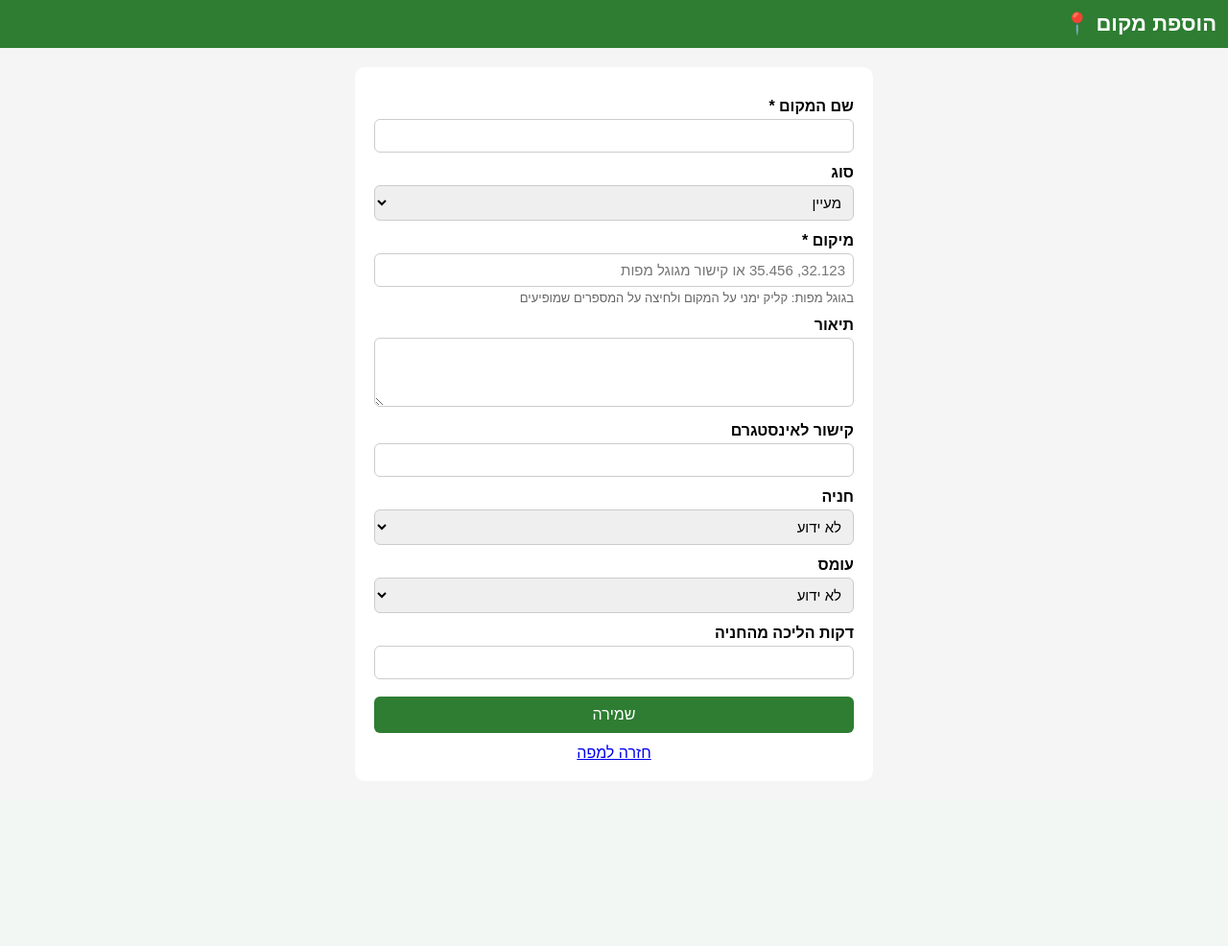
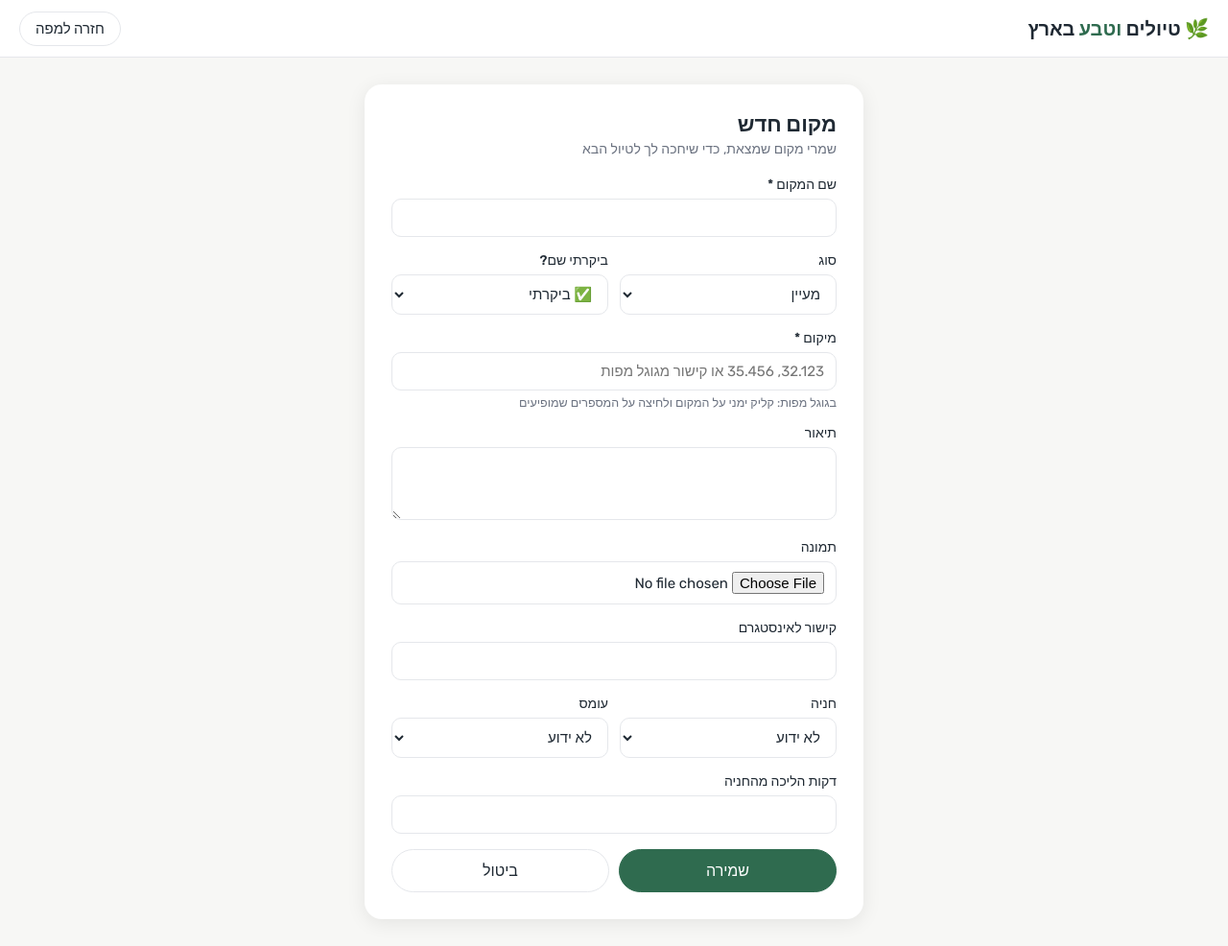
Before and after one commit to maayan2dahan-cloud/trip-spots, a Flask app: page /add in a window 1280 px wide. Shown: the whole page at 96% size. Before the commit the page ends 814 px from the top, so only its background shows below. Run offline with Flask 3, Linux system fonts and the light colour scheme.

Commit message:
design, filters, edit, images

```diff
--- a/app.py
+++ b/app.py
@@ -1,15 +1,38 @@
+import os
 import re
 import sqlite3
+import uuid
 from flask import Flask, render_template, request, redirect, url_for
 
 app = Flask(__name__)
+app.config["MAX_CONTENT_LENGTH"] = 10 * 1024 * 1024  # עד 10MB לתמונה
+
+UPLOAD_FOLDER = os.path.join("static", "uploads")
+ALLOWED_EXTENSIONS = {".jpg", ".jpeg", ".png", ".webp", ".gif"}
+os.makedirs(UPLOAD_FOLDER, exist_ok=True)
+
+TYPES = ["מעיין", "תצפית", "מסלול", "נחל", "אחר"]
+LOCATION_ERROR = "לא הצלחתי למצוא קואורדינטות. נסי להדביק את המספרים מגוגל מפות (קליק ימני על המקום)."
+
+
+# ---------- פונקציות עזר ----------
+
+def get_db():
+    conn = sqlite3.connect("places.db")
+    conn.row_factory = sqlite3.Row
+    return conn
 
 def get_places():
-    conn = sqlite3.connect("places.db")
-    conn.row_factory = sqlite3.Row   # כדי לקבל שורות עם שמות עמודות
+    conn = get_db()
     rows = conn.execute("SELECT * FROM places").fetchall()
     conn.close()
     return [dict(row) for row in rows]
+
+def get_place(place_id):
+    conn = get_db()
+    row = conn.execute("SELECT * FROM places WHERE id = ?", (place_id,)).fetchone()
+    conn.close()
+    return dict(row) if row else None
 
 def parse_location(text):
     """מקבלת קואורדינטות או קישור של גוגל מפות ומחזירה (lat, lng), או None"""
@@ -24,36 +47,110 @@ def parse_location(text):
             return float(match.group(1)), float(match.group(2))
     return None
 
+def save_image(file):
+    """שומרת תמונה שהועלתה. מחזירה (שם קובץ, שגיאה)"""
+    if not file or not file.filename:
+        return None, None
+    ext = os.path.splitext(file.filename)[1].lower()
+    if ext not in ALLOWED_EXTENSIONS:
+        return None, "אפשר להעלות רק תמונות (jpg, png, webp, gif)."
+    name = uuid.uuid4().hex + ext
+    file.save(os.path.join(UPLOAD_FOLDER, name))
+    return name, None
+
+def read_form():
+    """קוראת את שדות הטופס. מחזירה (מילון עם הנתונים, שגיאה)"""
+    location = parse_location(request.form["location"])
+    if location is None:
+        return None, LOCATION_ERROR
+    walk = request.form["walk_minutes"]
+    data = {
+        "name": request.form["name"],
+        "type": request.form["type"],
+        "lat": location[0],
+        "lng": location[1],
+        "description": request.form["description"],
+        "instagram": request.form["instagram"],
+        "parking": request.form["parking"],
+        "crowded": request.form["crowded"],
+        "walk_minutes": int(walk) if walk else None,
+        "visited": request.form["visited"],
+    }
+    return data, None
+
+
+# ---------- דפים ----------
+
 @app.route("/")
 def home():
     return render_template("index.html", places=get_places())
 
+
 @app.route("/add", methods=["GET", "POST"])
 def add_place():
     if request.method == "POST":
-        location = parse_location(request.form["location"])
-        if location is None:
-            return render_template("add.html",
-                error="לא הצלחתי למצוא קואורדינטות. נסי להדביק את המספרים מגוגל מפות (קליק ימני על המקום).")
+        data, error = read_form()
+        if error is None:
+            data["image"], error = save_image(request.files.get("image"))
+        if error:
+            # מחזירים את הטופס עם מה שכבר הוקלד
+            return render_template("add.html", error=error, place=request.form, types=TYPES)
 
-        lat, lng = location
-        walk = request.form["walk_minutes"]
-
-        conn = sqlite3.connect("places.db")
+        conn = get_db()
         conn.execute("""
-            INSERT INTO places (name, type, lat, lng, description, instagram, parking, crowded, walk_minutes)
-            VALUES (?, ?, ?, ?, ?, ?, ?, ?, ?)
-        """, (
-            request.form["name"], request.form["type"], lat, lng,
-            request.form["description"], request.form["instagram"],
-            request.form["parking"], request.form["crowded"],
-            int(walk) if walk else None
-        ))
+            INSERT INTO places (name, type, lat, lng, description, instagram,
+                                parking, crowded, walk_minutes, image, visited)
+            VALUES (:name, :type, :lat, :lng, :description, :instagram,
+                    :parking, :crowded, :walk_minutes, :image, :visited)
+        """, data)
         conn.commit()
         conn.close()
         return redirect(url_for("home"))
 
-    return render_template("add.html")
+    return render_template("add.html", place={}, types=TYPES)
+
+
+@app.route("/edit/<int:place_id>", methods=["GET", "POST"])
+def edit_place(place_id):
+    place = get_place(place_id)
+    if place is None:
+        return "המקום לא נמצא", 404
+
+    if request.method == "POST":
+        data, error = read_form()
+        new_image = None
+        if error is None:
+            new_image, error = save_image(request.files.get("image"))
+        if error:
+            form = dict(request.form)
+            form["image"] = place["image"]
+            return render_template("add.html", error=error, place=form, types=TYPES, editing=True)
+
+        # אם הועלתה תמונה חדשה - מוחקים את הישנה
+        if new_image and place["image"]:
+            old_path = os.path.join(UPLOAD_FOLDER, place["image"])
+            if os.path.exists(old_path):
+                os.remove(old_path)
+
+        data["image"] = new_image or place["image"]   # בלי תמונה חדשה - שומרים את הישנה
+        data["id"] = place_id
+
+        conn = get_db()
+        conn.execute("""
+            UPDATE places
+            SET name = :name, type = :type, lat = :lat, lng = :lng,
+                description = :description, instagram = :instagram,
+                parking = :parking, crowded = :crowded,
+                walk_minutes = :walk_minutes, image = :image, visited = :visited
+            WHERE id = :id
+        """, data)
+        conn.commit()
+        conn.close()
+        return redirect(url_for("home"))
+
+    place["location"] = f"{place['lat']}, {place['lng']}"
+    return render_template("add.html", place=place, types=TYPES, editing=True)
+
 
 if __name__ == "__main__":
     app.run(debug=True)
--- /dev/null
+++ b/static/style.css
@@ -0,0 +1,121 @@
+/* ---------- צבעים ומשתנים ---------- */
+:root {
+  --green: #2f6b4f;
+  --green-light: #e8f1ec;
+  --text: #1f2933;
+  --muted: #6b7280;
+  --border: #e5e7eb;
+  --bg: #f7f7f5;
+  --radius: 14px;
+  --shadow: 0 4px 20px rgba(0, 0, 0, 0.08);
+}
+
+* { box-sizing: border-box; }
+body { margin: 0; font-family: "Rubik", Arial, sans-serif; color: var(--text); background: var(--bg); }
+
+/* ---------- פס עליון ---------- */
+.topbar {
+  height: 60px; display: flex; align-items: center; justify-content: space-between;
+  padding: 0 20px; background: white; border-bottom: 1px solid var(--border);
+  position: relative; z-index: 1000;
+}
+.logo { font-size: 20px; font-weight: 700; color: var(--text); text-decoration: none; }
+.logo span { color: var(--green); }
+
+.btn {
+  display: inline-flex; align-items: center; gap: 6px; padding: 8px 16px;
+  border-radius: 999px; background: var(--green); color: white; text-decoration: none;
+  font-weight: 500; font-size: 15px; border: 1px solid var(--green); cursor: pointer; font-family: inherit;
+}
+.btn:hover { opacity: 0.9; }
+.btn-ghost { background: white; color: var(--text); border-color: var(--border); }
+
+/* ---------- מפה ---------- */
+#map { height: calc(100vh - 60px); }
+.leaflet-container { font-family: "Rubik", Arial, sans-serif; }
+
+/* ---------- סינון ---------- */
+.filters {
+  position: absolute; top: 72px; right: 16px; left: 16px; z-index: 900;
+  display: flex; flex-direction: column; gap: 8px; align-items: flex-start;
+  pointer-events: none;
+}
+.chip-row { display: flex; gap: 8px; overflow-x: auto; max-width: 100%; padding-bottom: 2px; pointer-events: auto; }
+.chip {
+  flex-shrink: 0; padding: 7px 14px; border-radius: 999px; background: white;
+  border: 1px solid var(--border); box-shadow: var(--shadow); font-family: inherit;
+  font-size: 14px; color: var(--text); cursor: pointer;
+}
+.chip.active { background: var(--green); color: white; border-color: var(--green); }
+.counter {
+  pointer-events: auto; background: white; padding: 4px 12px; border-radius: 999px;
+  font-size: 13px; color: var(--muted); box-shadow: var(--shadow);
+}
+
+/* ---------- סיכות ---------- */
+.marker {
+  width: 38px; height: 38px; border-radius: 50%; background: white;
+  display: flex; align-items: center; justify-content: center; font-size: 20px;
+  box-shadow: 0 2px 8px rgba(0, 0, 0, 0.25); border: 2px solid white; transition: transform 0.15s;
+}
+.marker:hover { transform: scale(1.15); }
+.marker.not-visited { opacity: 0.55; border: 2px dashed var(--muted); }
+
+/* ---------- חלון מידע ---------- */
+.leaflet-popup-content-wrapper {
+  padding: 0; border-radius: var(--radius); overflow: hidden; box-shadow: 0 8px 30px rgba(0, 0, 0, 0.15);
+}
+.leaflet-popup-content { margin: 0; }
+.leaflet-popup-content p { margin: 0 0 10px; }
+.leaflet-container a.leaflet-popup-close-button {
+  top: 8px; right: 8px; width: 26px; height: 26px; border-radius: 50%;
+  background: rgba(255, 255, 255, 0.9); color: var(--text); line-height: 24px; text-align: center; z-index: 2;
+}
+
+.popup-img { width: 100%; height: 150px; object-fit: cover; display: block; }
+.popup-body { padding: 14px 16px 16px; }
+.popup-tag {
+  display: inline-block; font-size: 12px; background: var(--green-light); color: var(--green);
+  padding: 2px 10px; border-radius: 999px; margin-bottom: 6px;
+}
+.popup-body h3 { margin: 0 0 4px; font-size: 18px; }
+.popup-desc { color: var(--muted); font-size: 14px; line-height: 1.5; }
+.popup-meta { display: flex; flex-wrap: wrap; gap: 6px; margin-bottom: 12px; }
+.meta { font-size: 12.5px; background: var(--bg); border-radius: 8px; padding: 3px 8px; }
+.popup-actions { display: flex; flex-wrap: wrap; gap: 6px; }
+.popup-actions a {
+  font-size: 13px; padding: 6px 12px; border-radius: 999px; text-decoration: none;
+  border: 1px solid var(--border); color: var(--text) !important;
+}
+.popup-actions a.primary { background: var(--green); border-color: var(--green); color: white !important; }
+
+/* ---------- טופס ---------- */
+.form-card {
+  max-width: 520px; margin: 28px auto; background: white; padding: 28px;
+  border-radius: 18px; box-shadow: var(--shadow);
+}
+.form-card h2 { margin: 0 0 4px; font-size: 22px; }
+.form-sub { margin: 0 0 20px; color: var(--muted); font-size: 14px; }
+.field { margin-bottom: 16px; }
+.field label { display: block; font-weight: 500; font-size: 14px; margin-bottom: 6px; }
+.field input, .field select, .field textarea {
+  width: 100%; padding: 10px 12px; border: 1px solid var(--border); border-radius: 10px;
+  font-size: 15px; font-family: inherit; background: white; color: var(--text);
+}
+.field input:focus, .field select:focus, .field textarea:focus {
+  outline: none; border-color: var(--green); box-shadow: 0 0 0 3px var(--green-light);
+}
+.row { display: grid; grid-template-columns: 1fr 1fr; gap: 12px; }
+.hint { font-size: 12.5px; color: var(--muted); margin-top: 5px; }
+.error { background: #fdecea; color: #b42318; padding: 10px 14px; border-radius: 10px; margin-bottom: 16px; font-size: 14px; }
+.current-img { width: 100%; height: 170px; object-fit: cover; border-radius: 10px; margin-bottom: 8px; display: block; }
+.form-actions { display: flex; gap: 10px; margin-top: 8px; }
+.form-actions .btn { flex: 1; justify-content: center; padding: 12px; font-size: 16px; }
+
+/* ---------- טלפון ---------- */
+@media (max-width: 600px) {
+  .topbar { padding: 0 14px; }
+  .logo { font-size: 17px; }
+  .form-card { margin: 0; border-radius: 0; box-shadow: none; padding: 20px; }
+  .row { grid-template-columns: 1fr; }
+}
--- /dev/null
+++ b/templates/add.html
@@ -0,0 +1,105 @@
+<!DOCTYPE html>
+<html lang="he" dir="rtl">
+<head>
+  <meta charset="UTF-8">
+  <meta name="viewport" content="width=device-width, initial-scale=1.0">
+  <title>{% if editing %}עריכת מקום{% else %}הוספת מקום{% endif %}</title>
+  <link rel="stylesheet" href="https://fonts.googleapis.com/css2?family=Rubik:wght@400;500;700&display=swap">
+  <link rel="stylesheet" href="{{ url_for('static', filename='style.css') }}">
+</head>
+<body>
+  <header class="topbar">
+    <a href="/" class="logo">🌿 טיולים <span>וטבע</span> בארץ</a>
+    <a href="/" class="btn btn-ghost">חזרה למפה</a>
+  </header>
+
+  <form class="form-card" method="POST" enctype="multipart/form-data">
+    <h2>{% if editing %}עריכת מקום{% else %}מקום חדש{% endif %}</h2>
+    <p class="form-sub">
+      {% if editing %}עדכני פרטים או הוסיפי תמונה{% else %}שמרי מקום שמצאת, כדי שיחכה לך לטיול הבא{% endif %}
+    </p>
+
+    {% if error %}<div class="error">{{ error }}</div>{% endif %}
+
+    <div class="field">
+      <label>שם המקום *</label>
+      <input name="name" required value="{{ place.name or '' }}">
+    </div>
+
+    <div class="row">
+      <div class="field">
+        <label>סוג</label>
+        <select name="type">
+          {% for t in types %}
+            <option {% if place.type == t %}selected{% endif %}>{{ t }}</option>
+          {% endfor %}
+        </select>
+      </div>
+      <div class="field">
+        <label>ביקרתי שם?</label>
+        <select name="visited">
+          {% for value, text in [("ביקרתי", "✅ ביקרתי"), ("אינסטגרם", "📱 ראיתי באינסטגרם")] %}
+            <option value="{{ value }}" {% if place.visited == value %}selected{% endif %}>{{ text }}</option>
+          {% endfor %}
+        </select>
+      </div>
+    </div>
+
+    <div class="field">
+      <label>מיקום *</label>
+      <input name="location" required value="{{ place.location or '' }}"
+             placeholder="32.123, 35.456 או קישור מגוגל מפות">
+      <div class="hint">בגוגל מפות: קליק ימני על המקום ולחיצה על המספרים שמופיעים</div>
+    </div>
+
+    <div class="field">
+      <label>תיאור</label>
+      <textarea name="description" rows="3">{{ place.description or '' }}</textarea>
+    </div>
+
+    <div class="field">
+      <label>תמונה</label>
+      {% if place.image %}
+        <img class="current-img" src="/static/uploads/{{ place.image }}">
+        <div class="hint">אפשר לבחור תמונה חדשה כדי להחליף את הקיימת</div>
+      {% endif %}
+      <input name="image" type="file" accept="image/*">
+    </div>
+
+    <div class="field">
+      <label>קישור לאינסטגרם</label>
+      <input name="instagram" type="url" value="{{ place.instagram or '' }}">
+    </div>
+
+    <div class="row">
+      <div class="field">
+        <label>חניה</label>
+        <select name="parking">
+          {% for value, text in [("", "לא ידוע"), ("יש", "יש"), ("אין", "אין")] %}
+            <option value="{{ value }}" {% if (place.parking or '') == value %}selected{% endif %}>{{ text }}</option>
+          {% endfor %}
+        </select>
+      </div>
+      <div class="field">
+        <label>עומס</label>
+        <select name="crowded">
+          {% for value, text in [("", "לא ידוע"), ("שקט", "שקט"), ("בינוני", "בינוני"), ("עמוס", "עמוס")] %}
+            <option value="{{ value }}" {% if (place.crowded or '') == value %}selected{% endif %}>{{ text }}</option>
+          {% endfor %}
+        </select>
+      </div>
+    </div>
+
+    <div class="field">
+      <label>דקות הליכה מהחניה</label>
+      <input name="walk_minutes" type="number" min="0"
+             value="{{ place.walk_minutes if place.walk_minutes is not none else '' }}">
+    </div>
+
+    <div class="form-actions">
+      <button type="submit" class="btn">{% if editing %}שמירת שינויים{% else %}שמירה{% endif %}</button>
+      <a href="/" class="btn btn-ghost">ביטול</a>
+    </div>
+  </form>
+</body>
+</html>
--- a/templates/templates/add.html
+++ /dev/null
@@ -1,71 +0,0 @@
-<!DOCTYPE html>
-<html lang="he" dir="rtl">
-<head>
-  <meta charset="UTF-8">
-  <meta name="viewport" content="width=device-width, initial-scale=1.0">
-  <title>הוספת מקום</title>
-  <style>
-    body { margin: 0; font-family: Arial, sans-serif; background: #f5f5f5; }
-    h1 { margin: 0; padding: 12px; background: #2e7d32; color: white; font-size: 22px; }
-    form { max-width: 500px; margin: 20px auto; background: white; padding: 20px; border-radius: 10px; }
-    label { display: block; margin-top: 12px; font-weight: bold; }
-    input, select, textarea { width: 100%; padding: 8px; margin-top: 4px; box-sizing: border-box;
-                              border: 1px solid #ccc; border-radius: 6px; font-size: 15px; }
-    button { margin-top: 18px; width: 100%; padding: 10px; background: #2e7d32; color: white;
-             border: none; border-radius: 6px; font-size: 16px; cursor: pointer; }
-    .error { background: #fdecea; color: #b71c1c; padding: 10px; border-radius: 6px; }
-    .hint { font-size: 13px; color: #666; margin-top: 4px; }
-    a.back { display: block; text-align: center; margin-top: 12px; }
-  </style>
-</head>
-<body>
-  <h1>הוספת מקום 📍</h1>
-
-  <form method="POST">
-    {% if error %}<div class="error">{{ error }}</div>{% endif %}
-
-    <label>שם המקום *</label>
-    <input name="name" required>
-
-    <label>סוג</label>
-    <select name="type">
-      <option>מעיין</option>
-      <option>מסלול</option>
-      <option>תצפית</option>
-      <option>נחל</option>
-      <option>אחר</option>
-    </select>
-
-    <label>מיקום *</label>
-    <input name="location" required placeholder="32.123, 35.456 או קישור מגוגל מפות">
-    <div class="hint">בגוגל מפות: קליק ימני על המקום ולחיצה על המספרים שמופיעים</div>
-
-    <label>תיאור</label>
-    <textarea name="description" rows="3"></textarea>
-
-    <label>קישור לאינסטגרם</label>
-    <input name="instagram" type="url">
-
-    <label>חניה</label>
-    <select name="parking">
-      <option value="">לא ידוע</option>
-      <option>יש</option>
-      <option>אין</option>
-    </select>
-
-    <label>עומס</label>
-    <select name="crowded">
-      <option value="">לא ידוע</option>
-      <option>שקט</option>
-      <option>בינוני</option>
-      <option>עמוס</option>
-    </select>
-
-    <label>דקות הליכה מהחניה</label>
-    <input name="walk_minutes" type="number" min="0">
-
-    <button type="submit">שמירה</button>
-    <a class="back" href="/">חזרה למפה</a>
-  </form>
-</body>
-</html>
```
Also changed, not shown: init_db.py (+10 -8 lines), templates/index.html (+101 -34 lines), update_db.py (added, +17 -0 lines), places.db, 1 other file.
